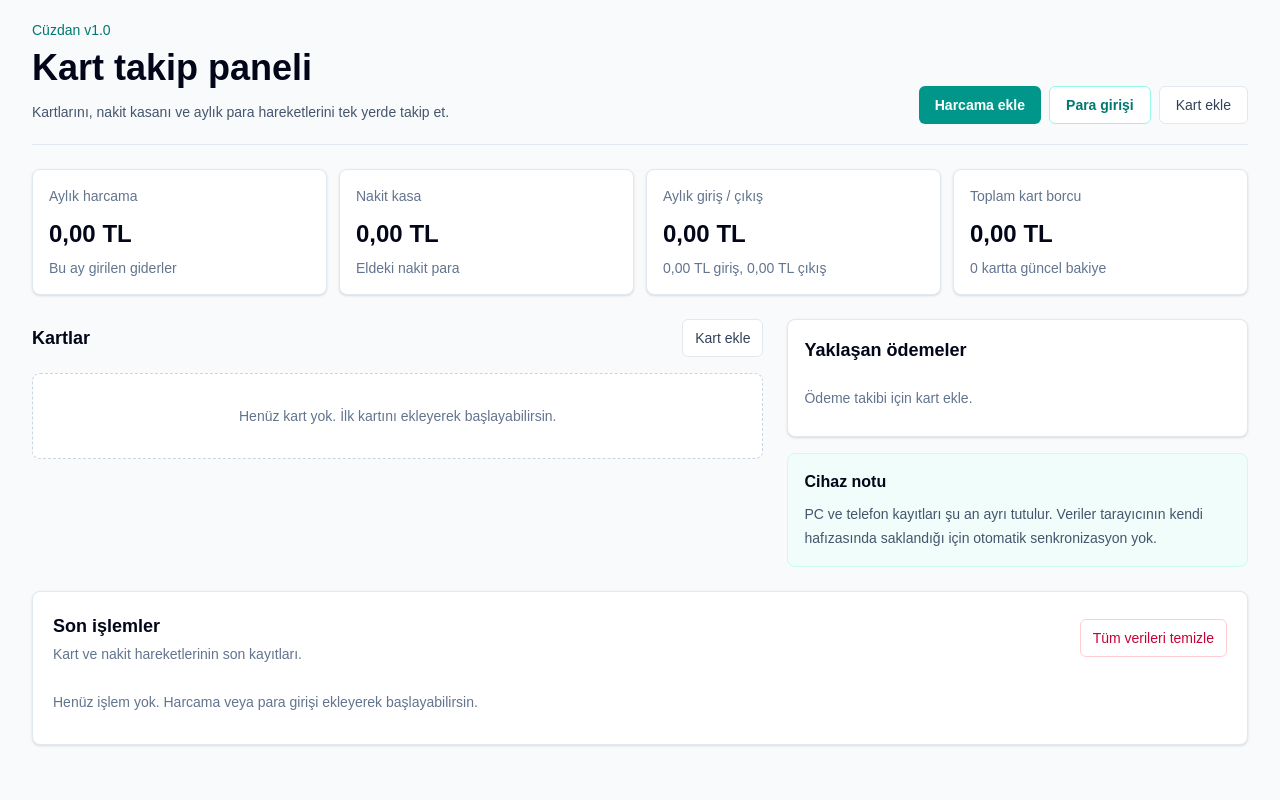
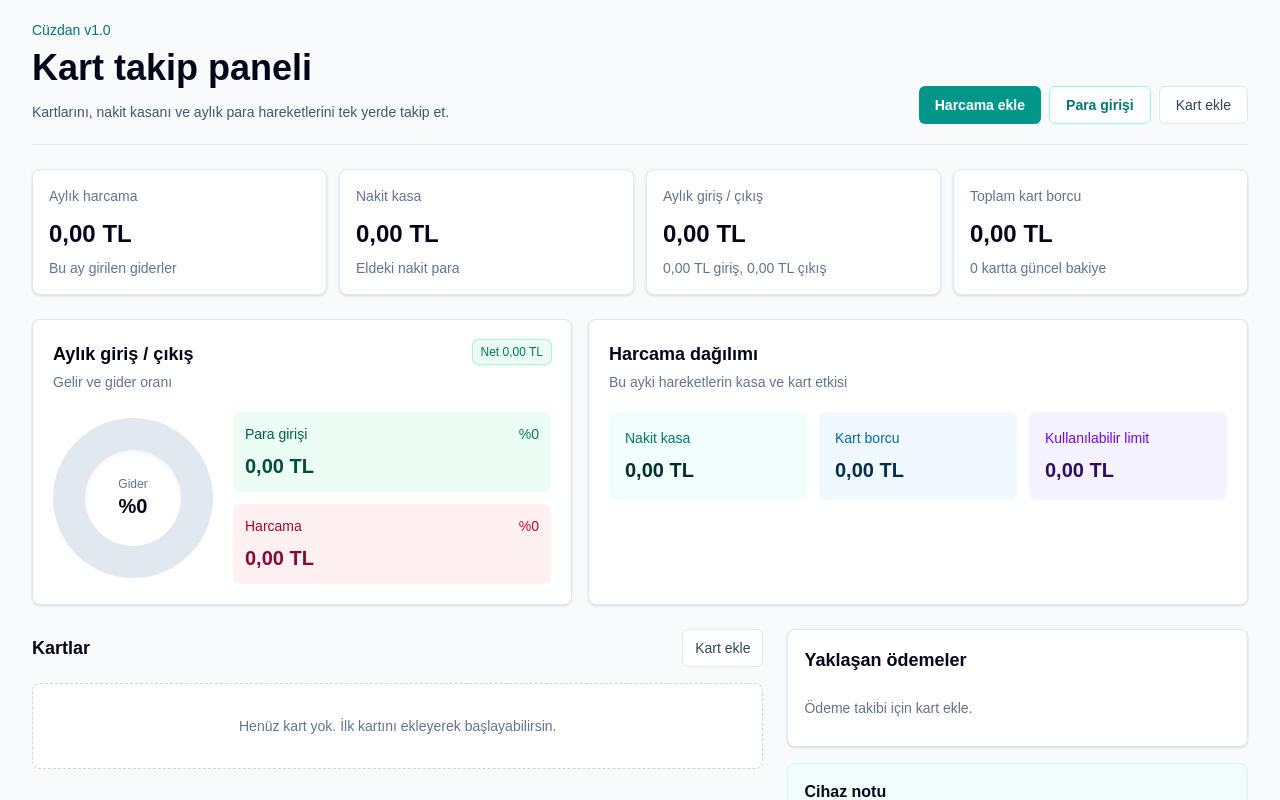
Before and after one commit to muratmemil/kartv1, a Next.js app: page / in a window 1280 px wide. Shown: the top 800 px of the page. Built offline with nearby package versions, Linux system fonts and the light colour scheme.

Commit message:
Add monthly charts and colorful activity

```diff
--- a/app/page.tsx
+++ b/app/page.tsx
@@ -210,6 +210,14 @@ export default function Home() {
   }, [cards, movements, currentMonth]);
 
   const recentMovements = [...movements].sort((a, b) => b.date.localeCompare(a.date)).slice(0, 6);
+  const chartTotal = totals.income + totals.expense;
+  const incomePercent = chartTotal > 0 ? Math.round((totals.income / chartTotal) * 100) : 0;
+  const expensePercent = chartTotal > 0 ? 100 - incomePercent : 0;
+  const chartStyle = {
+    background: chartTotal > 0
+      ? `conic-gradient(#10b981 0 ${incomePercent}%, #f43f5e ${incomePercent}% 100%)`
+      : "conic-gradient(#e2e8f0 0 100%)",
+  };
 
   function updateCard(field: keyof CardForm, value: string) {
     setCardForm((current) => ({
@@ -371,6 +379,65 @@ export default function Home() {
           ))}
         </section>
 
+        <section className="grid gap-4 lg:grid-cols-[0.9fr_1.1fr]">
+          <article className="rounded-lg border border-slate-200 bg-white p-5 shadow-sm">
+            <div className="flex items-start justify-between gap-4">
+              <div>
+                <h2 className="text-lg font-semibold text-slate-950">Ayl&#305;k giri&#351; / &#231;&#305;k&#305;&#351;</h2>
+                <p className="mt-1 text-sm text-slate-500">Gelir ve gider oran&#305;</p>
+              </div>
+              <span className={`rounded-md px-2 py-1 text-xs font-medium ${totals.net >= 0 ? "bg-emerald-50 text-emerald-700 ring-1 ring-emerald-200" : "bg-rose-50 text-rose-700 ring-1 ring-rose-200"}`}>
+                Net {money(totals.net)}
+              </span>
+            </div>
+            <div className="mt-5 flex flex-col items-center gap-5 sm:flex-row">
+              <div className="relative grid h-40 w-40 shrink-0 place-items-center rounded-full" style={chartStyle}>
+                <div className="grid h-24 w-24 place-items-center rounded-full bg-white text-center shadow-inner">
+                  <div>
+                    <p className="text-xs text-slate-500">Gider</p>
+                    <p className="text-xl font-semibold text-slate-950">%{expensePercent}</p>
+                  </div>
+                </div>
+              </div>
+              <div className="grid w-full gap-3">
+                <div className="rounded-lg bg-emerald-50 p-3">
+                  <div className="flex items-center justify-between text-sm">
+                    <span className="font-medium text-emerald-800">Para giri&#351;i</span>
+                    <span className="text-emerald-700">%{incomePercent}</span>
+                  </div>
+                  <p className="mt-2 text-xl font-semibold text-emerald-900">{money(totals.income)}</p>
+                </div>
+                <div className="rounded-lg bg-rose-50 p-3">
+                  <div className="flex items-center justify-between text-sm">
+                    <span className="font-medium text-rose-800">Harcama</span>
+                    <span className="text-rose-700">%{expensePercent}</span>
+                  </div>
+                  <p className="mt-2 text-xl font-semibold text-rose-900">{money(totals.expense)}</p>
+                </div>
+              </div>
+            </div>
+          </article>
+
+          <article className="rounded-lg border border-slate-200 bg-white p-5 shadow-sm">
+            <h2 className="text-lg font-semibold text-slate-950">Harcama da&#287;&#305;l&#305;m&#305;</h2>
+            <p className="mt-1 text-sm text-slate-500">Bu ayki hareketlerin kasa ve kart etkisi</p>
+            <div className="mt-5 grid gap-3 sm:grid-cols-3">
+              <div className="rounded-lg bg-teal-50 p-4">
+                <p className="text-sm text-teal-700">Nakit kasa</p>
+                <p className="mt-2 text-xl font-semibold text-teal-950">{money(cash)}</p>
+              </div>
+              <div className="rounded-lg bg-sky-50 p-4">
+                <p className="text-sm text-sky-700">Kart borcu</p>
+                <p className="mt-2 text-xl font-semibold text-sky-950">{money(totals.totalDebt)}</p>
+              </div>
+              <div className="rounded-lg bg-violet-50 p-4">
+                <p className="text-sm text-violet-700">Kullan&#305;labilir limit</p>
+                <p className="mt-2 text-xl font-semibold text-violet-950">{money(totals.availableLimit)}</p>
+              </div>
+            </div>
+          </article>
+        </section>
+
         <section className="grid gap-6 lg:grid-cols-[1.35fr_0.85fr]">
           <div className="space-y-4">
             <div className="flex items-center justify-between gap-4">
@@ -464,19 +531,31 @@ export default function Home() {
             </div>
             <button type="button" onClick={clearAll} className="w-fit rounded-md border border-rose-200 px-3 py-2 text-sm text-rose-700 hover:bg-rose-50">Tüm verileri temizle</button>
           </div>
-          <div className="mt-4 divide-y divide-slate-100">
-            {recentMovements.length > 0 ? recentMovements.map((item) => (
-              <div key={item.id} className="grid gap-2 py-3 sm:grid-cols-[1fr_auto_auto] sm:items-center">
-                <div>
-                  <p className="font-medium">{item.category}</p>
-                  <p className="text-sm text-slate-500">{sourceName(item.source)}{item.note ? ` · ${item.note}` : ""}</p>
+          <div className="mt-4 grid gap-3">
+            {recentMovements.length > 0 ? recentMovements.map((item) => {
+              const isIncome = item.type === "income";
+
+              return (
+                <div key={item.id} className={`grid gap-3 rounded-lg border p-4 sm:grid-cols-[auto_1fr_auto] sm:items-center ${isIncome ? "border-emerald-100 bg-emerald-50" : "border-rose-100 bg-rose-50"}`}>
+                  <div className={`grid h-11 w-11 place-items-center rounded-full text-lg font-semibold ${isIncome ? "bg-emerald-600 text-white" : "bg-rose-600 text-white"}`}>
+                    {isIncome ? "+" : "-"}
+                  </div>
+                  <div>
+                    <div className="flex flex-wrap items-center gap-2">
+                      <p className="font-semibold text-slate-950">{item.category}</p>
+                      <span className={`rounded-full bg-white px-2 py-0.5 text-xs font-medium ${isIncome ? "text-emerald-700" : "text-rose-700"}`}>
+                        {isIncome ? "Para girişi" : "Harcama"}
+                      </span>
+                    </div>
+                    <p className="mt-1 text-sm text-slate-600">{sourceName(item.source)}{item.note ? ` · ${item.note}` : ""}</p>
+                    <p className="mt-1 text-xs text-slate-500">{item.date}</p>
+                  </div>
+                  <p className={`text-lg font-semibold ${isIncome ? "text-emerald-700" : "text-rose-700"}`}>
+                    {isIncome ? "+" : "-"}{money(item.amount)}
+                  </p>
                 </div>
-                <p className="text-sm text-slate-500">{item.date}</p>
-                <p className={`font-semibold ${item.type === "income" ? "text-emerald-700" : "text-rose-700"}`}>
-                  {item.type === "income" ? "+" : "-"}{money(item.amount)}
-                </p>
-              </div>
-            )) : <p className="py-3 text-sm text-slate-500">Henüz işlem yok. Harcama veya para girişi ekleyerek başlayabilirsin.</p>}
+              );
+            }) : <p className="rounded-lg bg-slate-50 p-4 text-sm text-slate-500">Henüz işlem yok. Harcama veya para girişi ekleyerek başlayabilirsin.</p>}
           </div>
         </section>
       </div>
```
